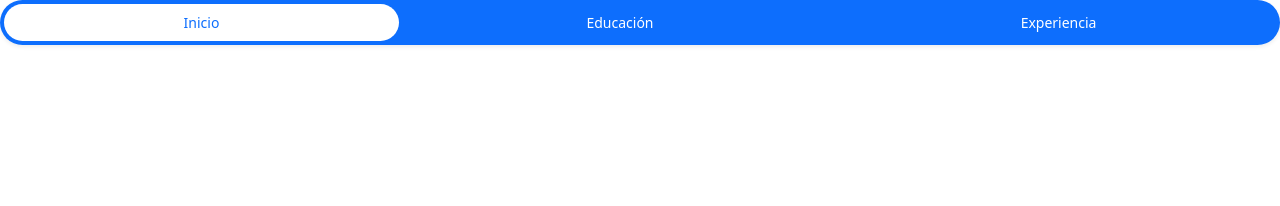
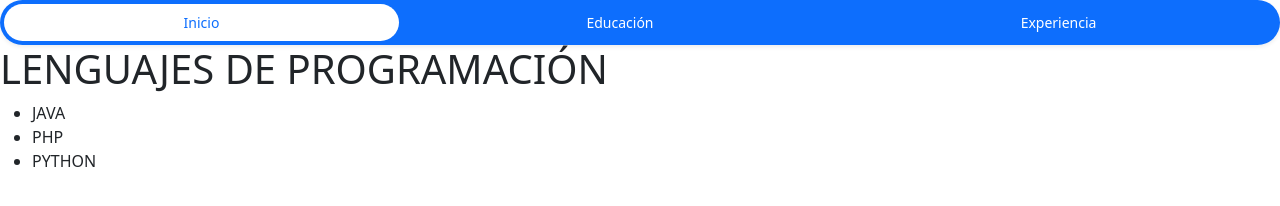
Before and after one commit to santiagojara/PracticaGit4A_JaraSantiago2324, a plain HTML site: page experiencia.html in a window 1280 px wide. Drawn offline with nearby package versions, Linux system fonts and the light colour scheme.

Commit message:
Se agregó la experiencia de los lenguajes de programación.

```diff
--- a/experiencia.html
+++ b/experiencia.html
@@ -22,7 +22,12 @@
     </ul>
   </nav>
   <section>
-
+    <h1>LENGUAJES DE PROGRAMACIÓN</h1>
+    <ul>
+       <li>JAVA</li>
+       <li>PHP</li>
+       <li>PYTHON</li>
+    </ul>
   </section>
 </body>
 </html>
```
